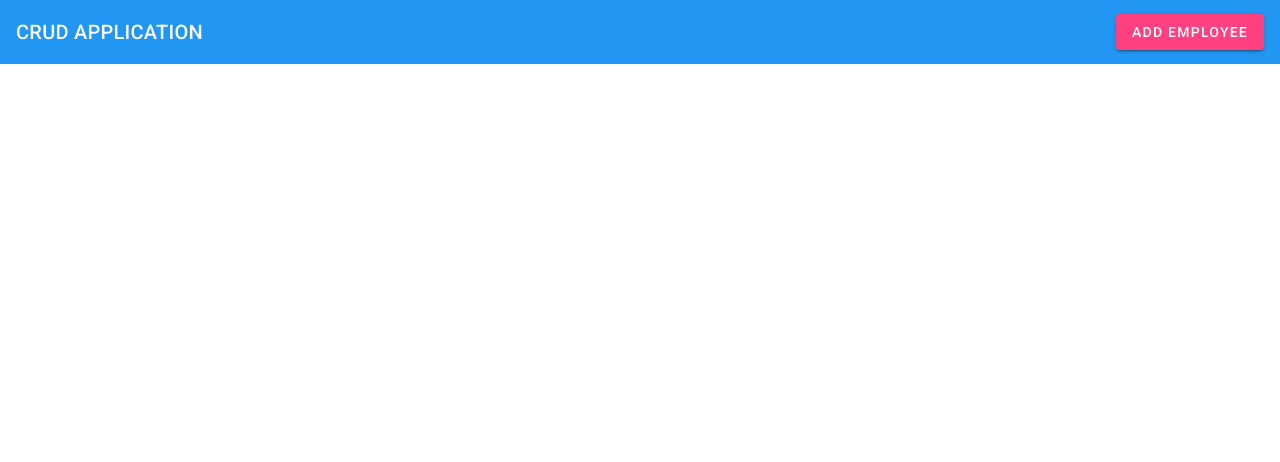
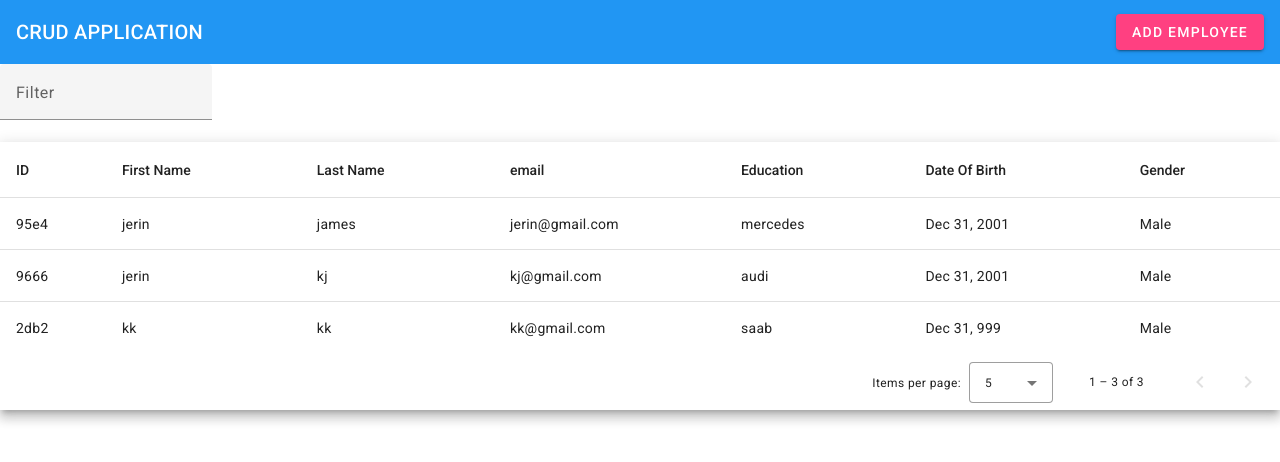
Before and after one commit to hejfd/Angular_crud_app, an Angular app: page / in a window 1280 px wide. Shown: the top 462 px of the page. Built offline with nearby package versions, Linux system fonts and the light colour scheme; data requests are answered from the project's data file.

Commit message:
in thi s commit we are  successfully eabled to display the content from json server and disply it in the ui

```diff
--- a/src/app/app.component.html
+++ b/src/app/app.component.html
@@ -5,3 +5,63 @@
     ADD EMPLOYEE
   </button>
 </mat-toolbar>
+
+<mat-form-field>
+  <mat-label>Filter</mat-label>
+  <input matInput (keyup)="applyFilter($event)" placeholder="Ex. Mia" #input>
+</mat-form-field>
+
+<div class="mat-elevation-z8">
+  <table mat-table [dataSource]="dataSource" matSort>
+
+    <!-- ID Column -->
+    <ng-container matColumnDef="id">
+      <th mat-header-cell *matHeaderCellDef mat-sort-header> ID </th>
+      <td mat-cell *matCellDef="let row"> {{row.id}} </td>
+    </ng-container>
+
+    <!-- Progress Column -->
+    <ng-container matColumnDef="firstName">
+      <th mat-header-cell *matHeaderCellDef mat-sort-header> First Name </th>
+      <td mat-cell *matCellDef="let row"> {{row.firstName}} </td>
+    </ng-container>
+
+    <ng-container matColumnDef="lastName">
+      <th mat-header-cell *matHeaderCellDef mat-sort-header> Last Name </th>
+      <td mat-cell *matCellDef="let row"> {{row.lastName}} </td>
+    </ng-container>
+
+    <ng-container matColumnDef="email">
+      <th mat-header-cell *matHeaderCellDef mat-sort-header> email </th>
+      <td mat-cell *matCellDef="let row"> {{row.email}} </td>
+    </ng-container>
+
+    <ng-container matColumnDef="education">
+      <th mat-header-cell *matHeaderCellDef mat-sort-header> Education </th>
+      <td mat-cell *matCellDef="let row"> {{row.education}} </td>
+    </ng-container>
+
+    <ng-container matColumnDef="dob">
+      <th mat-header-cell *matHeaderCellDef mat-sort-header> Date Of Birth </th>
+      <td mat-cell *matCellDef="let row"> {{ row.dob | date:'mediumDate' }} </td>
+
+    </ng-container>
+
+    <ng-container matColumnDef="gender">
+      <th mat-header-cell *matHeaderCellDef mat-sort-header> Gender </th>
+      <td mat-cell *matCellDef="let row"> {{row.gender}} </td>
+    </ng-container>
+
+
+
+    <tr mat-header-row *matHeaderRowDef="displayedColumns"></tr>
+    <tr mat-row *matRowDef="let row; columns: displayedColumns;"></tr>
+
+    <!-- Row shown when there is no matching data. -->
+    <tr class="mat-row" *matNoDataRow>
+      <td class="mat-cell" colspan="4">No data matching the filter "{{input.value}}"</td>
+    </tr>
+  </table>
+
+  <mat-paginator [pageSizeOptions]="[5, 10, 25, 100]" aria-label="Select page of users"></mat-paginator>
+</div>
--- a/src/app/app.component.ts
+++ b/src/app/app.component.ts
@@ -1,4 +1,4 @@
-import { Component } from '@angular/core';
+import { AfterViewInit ,Component, OnInit,ViewChild } from '@angular/core';
 import { RouterOutlet } from '@angular/router';
 import {MatToolbarModule} from '@angular/material/toolbar';
 import {MatIconModule} from '@angular/material/icon';
@@ -7,6 +7,15 @@ import {MatDialog, MatDialogModule} from '@angular/material/dialog'
 import { EmpAddEditComponent } from './emp-add-edit/emp-add-edit.component';
 import {MatFormFieldModule} from '@angular/material/form-field';
 import { HttpClientModule } from '@angular/common/http';
+import { EmployeeService } from './services/employee.service';
+//import { ConsoleReporter } from 'jasmine';
+import {MatTableModule} from '@angular/material/table';
+import { MatFormFieldControl } from '@angular/material/form-field';
+import {MatPaginator, MatPaginatorModule} from '@angular/material/paginator';
+import {MatSort, MatSortModule} from '@angular/material/sort';
+import {MatTableDataSource} from '@angular/material/table';
+import {MatInputModule} from '@angular/material/input';
+import { CommonModule } from '@angular/common';
 
 
 @Component({
@@ -17,19 +26,59 @@ import { HttpClientModule } from '@angular/common/http';
     MatDialogModule,
     MatFormFieldModule,
     HttpClientModule,
+    MatTableModule,
+    MatPaginatorModule,
+    MatSortModule,
+    MatTableModule,
+    MatPaginatorModule,
+    MatButtonModule,
+    MatInputModule,
+    CommonModule,
+
 
   ],
   templateUrl: './app.component.html',
   styleUrl: './app.component.css'
 })
-export class AppComponent {
+export class AppComponent implements OnInit {
   title = 'sample_project';
 
-  constructor(private _dialog:MatDialog){
+  displayedColumns: string[] = ['id','firstName', 'lastName', 'email', 'education','dob','gender'];
+  dataSource!: MatTableDataSource<any>;
 
+  @ViewChild(MatPaginator) paginator!: MatPaginator;
+  @ViewChild(MatSort) sort!: MatSort;
+
+  constructor(private _dialog:MatDialog,private _empService:EmployeeService){}
+
+  ngOnInit(): void {
+    this.getEmployeeList();
   }
 
   openAddEditEmpForm(){
     this._dialog.open(EmpAddEditComponent)
   }
+
+  getEmployeeList(){
+    this._empService.getEmployeeList().subscribe({
+      next:(res)=>{
+        this.dataSource=new MatTableDataSource(res);
+        this.dataSource.sort=this.sort;
+        this.dataSource.paginator=this.paginator;
+
+      },
+      error:(err)=>{
+        console.log(err)
+      }
+    })
+  }
+  applyFilter(event: Event) {
+    const filterValue = (event.target as HTMLInputElement).value;
+    this.dataSource.filter = filterValue.trim().toLowerCase();
+
+    if (this.dataSource.paginator) {
+      this.dataSource.paginator.firstPage();
+    }
+  }
+
 }
--- a/src/app/emp-add-edit/emp-add-edit.component.html
+++ b/src/app/emp-add-edit/emp-add-edit.component.html
@@ -44,10 +44,10 @@
             <mat-label>Education</mat-label>
             <select matNativeControl required formControlName="education">
                 <option value="volvo">Select Education</option>
-              <option value="volvo">SSLC</option>
-              <option value="saab">Plus Two</option>
-              <option value="mercedes">Degree</option>
-              <option value="audi">Post Graduation</option>
+              <option value="SSLC">SSLC</option>
+              <option value="Plus Two">Plus Two</option>
+              <option value="Degree">Degree</option>
+              <option value="Post Graduation">Post Graduation</option>
             </select>
           </mat-form-field>
 
--- a/src/app/services/employee.service.ts
+++ b/src/app/services/employee.service.ts
@@ -11,6 +11,11 @@ export class EmployeeService {
   constructor(private _http: HttpClient) { }
 
   addEmployee(data: any): Observable<any> {
-    return this._http.post(this.apiUrl, data); // This should work fine if HttpClientModule is imported
+    return this._http.post(this.apiUrl, data);
   }
+
+
+  getEmployeeList(): Observable<any> {
+    return this._http.get(this.apiUrl);
 }
+}
```
